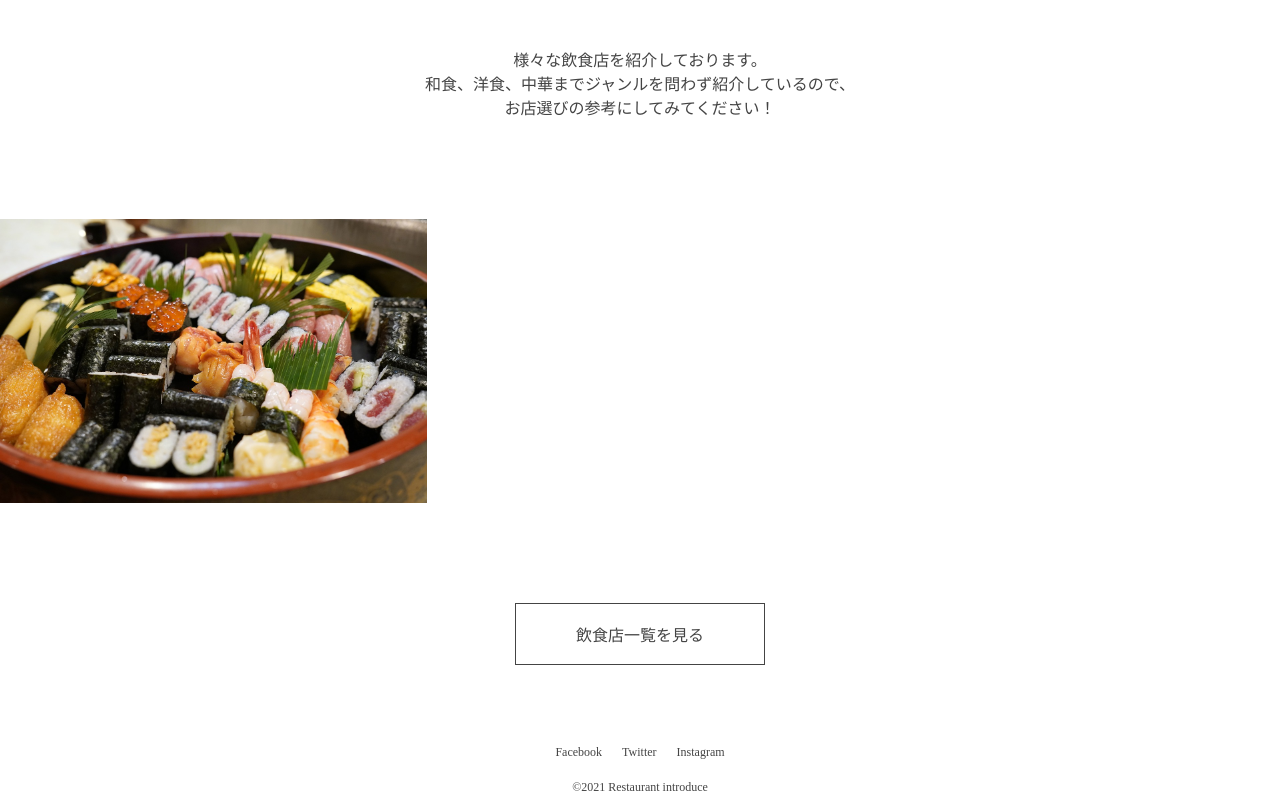
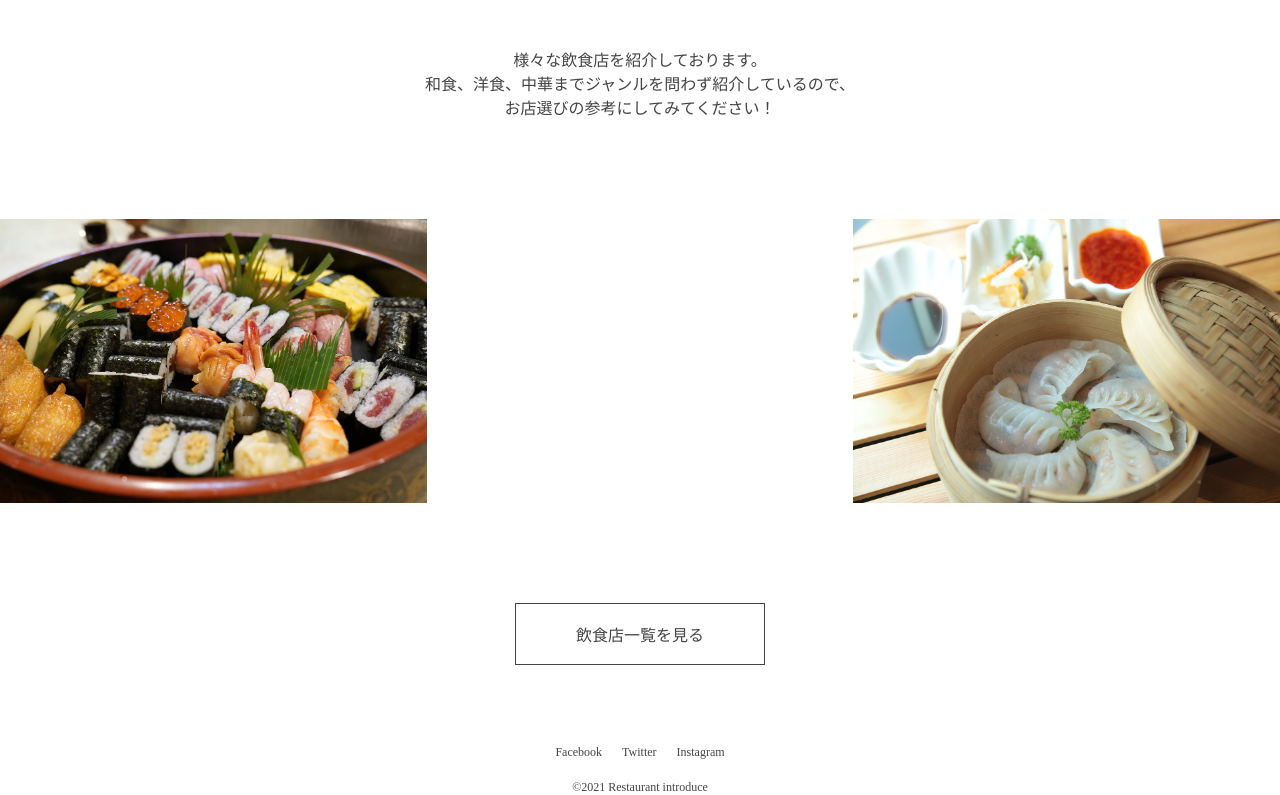
Before and after one commit to kou0912/restaurant, a plain HTML site: page index.html in a window 1280 px wide. Shown: the part 924-1719 px from the top of the page. Drawn offline with Linux system fonts and the light colour scheme; some packages are replaced by stand-ins of ours; files whose address does not match are found by name.

Commit message:
Update index.html

```diff
--- a/index.html
+++ b/index.html
@@ -24,7 +24,7 @@
             <ul>
                 <li><img src="img/sushi.jpg" alt=""></li>
                 <li><img src="img/steak.jpg" alt=""></li>
-                <li><img src="img/chuka.jpg" alt=""></li>
+                <li><img src="https://github.com/kou0912/restaurant/blob/main/chuka.jpg?raw=true" alt=""></li>
             </ul>
         </div>
 
```
